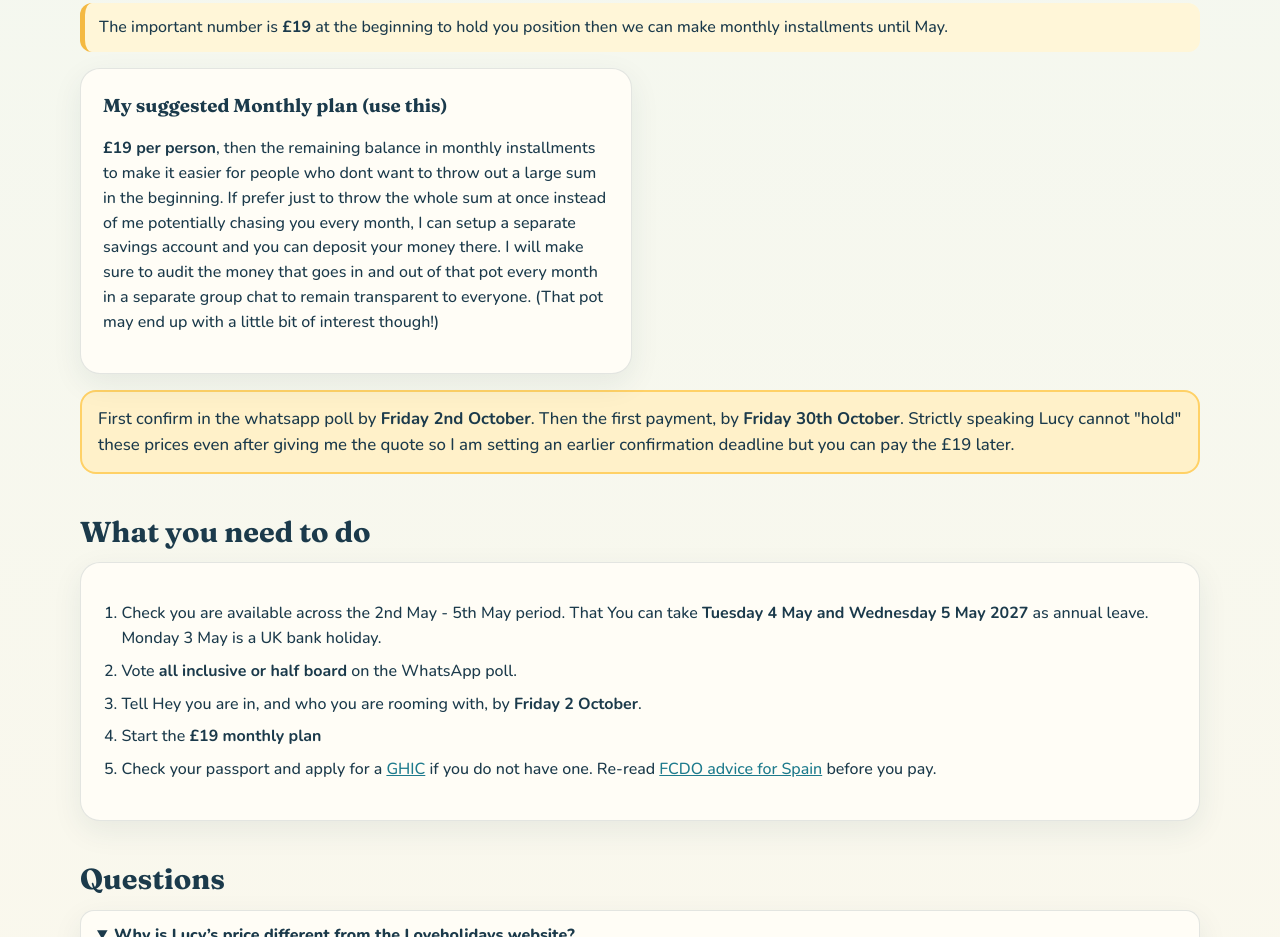
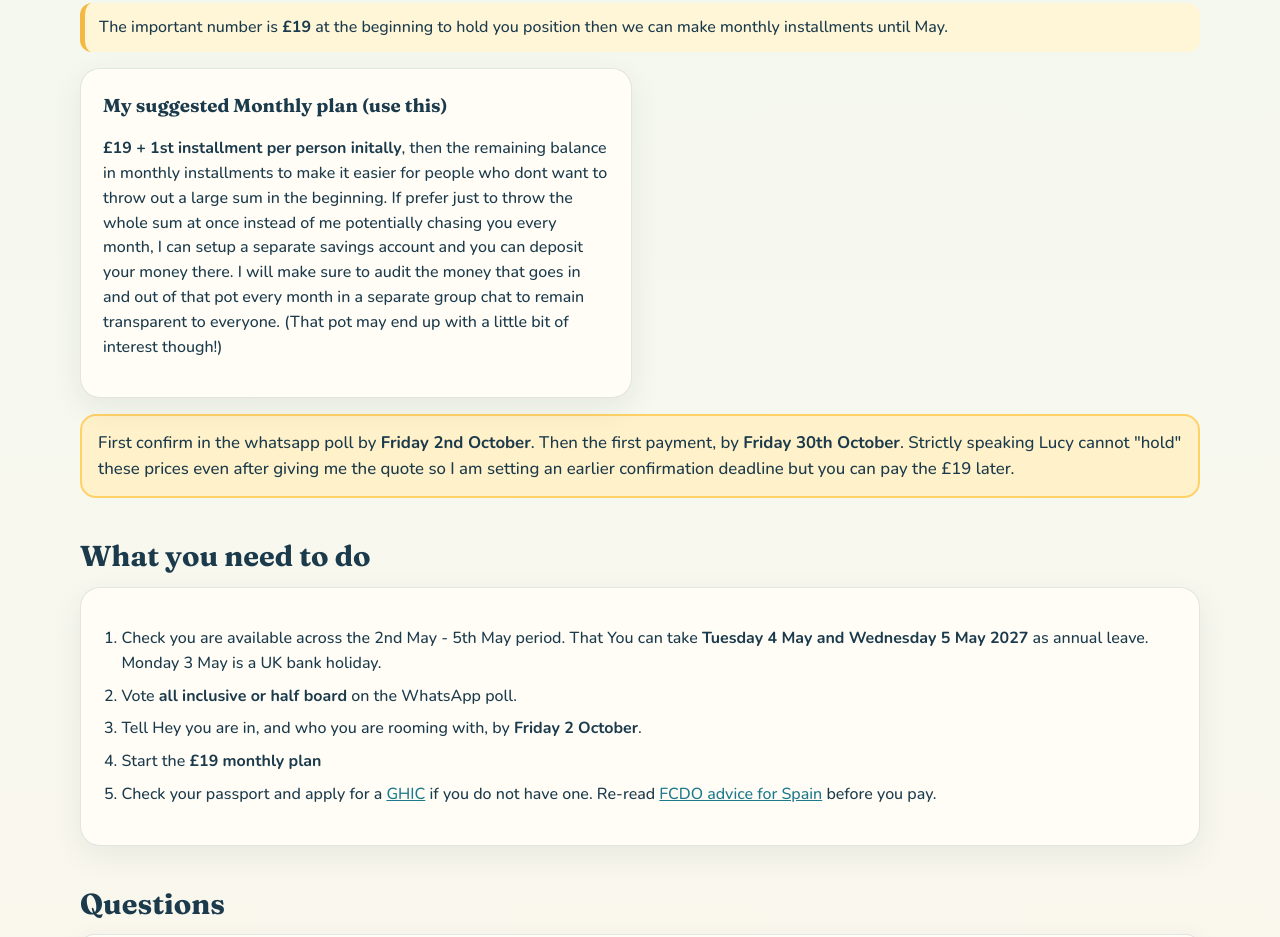
Before and after one commit to gheylam/neburetreat-2027, a website built with Vite: page info-pack.html in a window 1280 px wide. Shown: the part 4078-5015 px from the top of the page. Built offline with nearby package versions, Linux system fonts and the light colour scheme.

Commit message:
Changing pay plan

```diff
--- a/info-pack.html
+++ b/info-pack.html
@@ -314,7 +314,7 @@
           <div class="panel">
             <h3>My suggested Monthly plan (use this)</h3>
             <p>
-              <strong>£19 per person</strong>, then
+              <strong>£19 + 1st installment per person initally</strong>, then
               the remaining balance in monthly installments to make it easier for people who dont want to
               throw out a large sum in the beginning. If prefer just to throw the whole sum at once instead of me potentially
               chasing you every month, I can setup a separate savings account and you can deposit your money there. I will make sure to audit
```
